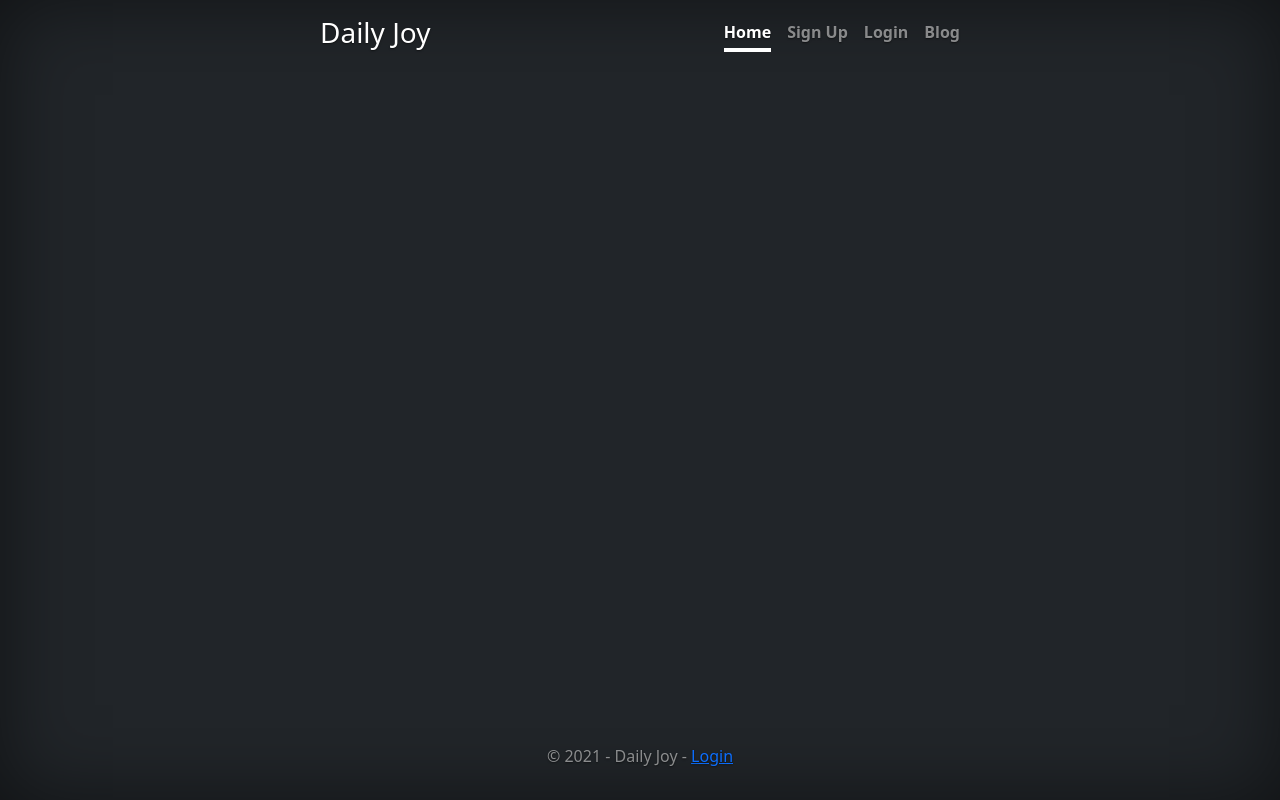
After one commit to randor12/HackViolet2021, a Flask app: template templates/chat_base.html.j2 in a window 1280 px wide. The commit adds this page. Run offline with Flask 2, Linux system fonts and the light colour scheme; the template is opened without the code that fills it, so the values that code supplies are empty.

Commit message:
small chat additions

```diff
--- a/templates/chat.html.j2
+++ b/templates/chat.html.j2
@@ -1,9 +1,8 @@
-{% extends 'base.html.j2' %}
+{% extends 'chat_base.html.j2' %}
 
 {% block title %}Messages{% endblock %}
 
 {% block content %}
   <h2> Chat Page </h2>
   <a href='/'>Back</a>
-
 {% endblock %}
--- /dev/null
+++ b/templates/chat_base.html.j2
@@ -0,0 +1,53 @@
+<!DOCTYPE html>
+<html lang="en" dir="ltr" class="h-100">
+  <head>
+    <meta charset="utf-8">
+    <title>Daily Joy - {% block title %}{% endblock %}</title>
+    <link href="https://cdn.jsdelivr.net/npm/bootstrap@5.0.0-beta1/dist/css/bootstrap.min.css" rel="stylesheet" integrity="sha384-giJF6kkoqNQ00vy+HMDP7azOuL0xtbfIcaT9wjKHr8RbDVddVHyTfAAsrekwKmP1" crossorigin="anonymous">
+    <link rel="canonical" href="https://getbootstrap.com/docs/5.0/examples/cover/">
+    <link rel="stylesheet" href="{{ url_for('static', filename='css/site.css') }}?v=3">
+    <script src="{{ url_for('static', filename='js/site.js') }}?v=1"></script>
+    <style>
+      .bd-placeholder-img {
+        font-size: 1.125rem;
+        text-anchor: middle;
+        -webkit-user-select: none;
+        -moz-user-select: none;
+        user-select: none;
+      }
+
+      @media (min-width: 768px) {
+        .bd-placeholder-img-lg {
+          font-size: 3.5rem;
+        }
+      }
+    </style>
+
+  </head>
+  <body class="d-flex h-100 text-center text-white bg-dark">
+    <div class="cover-container d-flex w-100 h-100 p-3 mx-auto flex-column">
+
+      <header class="mb-auto">
+        <div>
+
+          <h3 class="float-md-start mb-0">Daily Joy</h3>
+          <nav class="nav nav-masthead justify-content-center float-md-end">
+            <a class="nav-link active" aria-current="page" href="/">Home</a>
+            <a class="nav-link" href="/register">Sign Up</a>
+            <a class="nav-link" href="/login">Login</a>
+            <a class="nav-link" href="/blog">Blog</a>
+          </nav>
+        </div>
+      </header>
+
+      <main class="px-3">
+        {% block content %}{% endblock %}
+      </main>
+
+      <footer class="mt-auto text-white-50">
+        <p>&copy; 2021 - Daily Joy - <a href='/login'>Login</a></p>
+      </footer>
+
+    </div>
+  </body>
+</html>
```
Also changed, not shown: static/css/chat.css (added).
